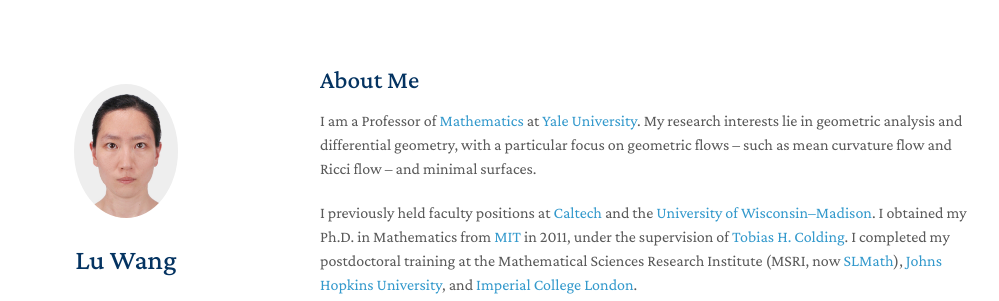
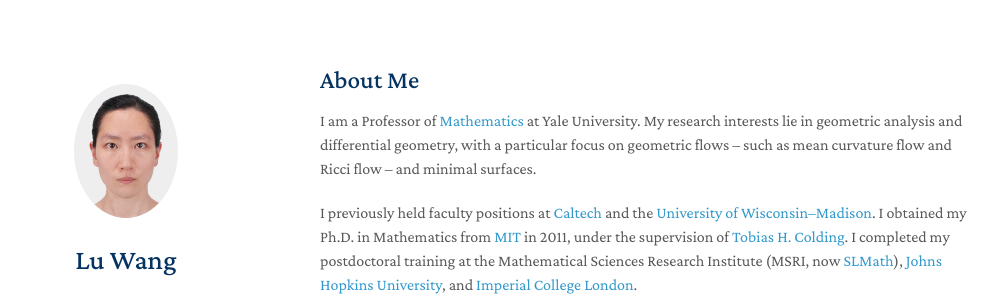
Before and after one commit to drwanglu/drwanglu.github.io, a Jekyll site: the page built from index.md, in a window 1280 px wide and 900 px high. Shown: the top 301 px of the window, without its empty margins (150-1149 px from the left). Built offline with Jekyll 4.4.1, drawn with Linux system fonts in a browser that asks for light colours; a style sheet for code colours, icons or effects is not loaded; our own code applies the rules of GitHub Pages for plain Markdown files; part of the change alters nothing that is shown.

```diff
--- a/index.md
+++ b/index.md
@@ -4,7 +4,7 @@ layout: homepage
 
 ## About Me
 
-I am a Professor of [Mathematics](https://math.yale.edu) at [Yale University](https://yale.edu).
+I am a Professor of [Mathematics](https://math.yale.edu) at Yale University.
 My research interests lie in geometric analysis and differential geometry, with a particular focus on geometric flows -- such as mean curvature flow and Ricci flow -- and minimal surfaces.
 
 I previously held faculty positions at [Caltech](https://pma.divisions.caltech.edu/research-and-academics/mathematics) and the [University of Wisconsin--Madison](https://math.wisc.edu).
```
